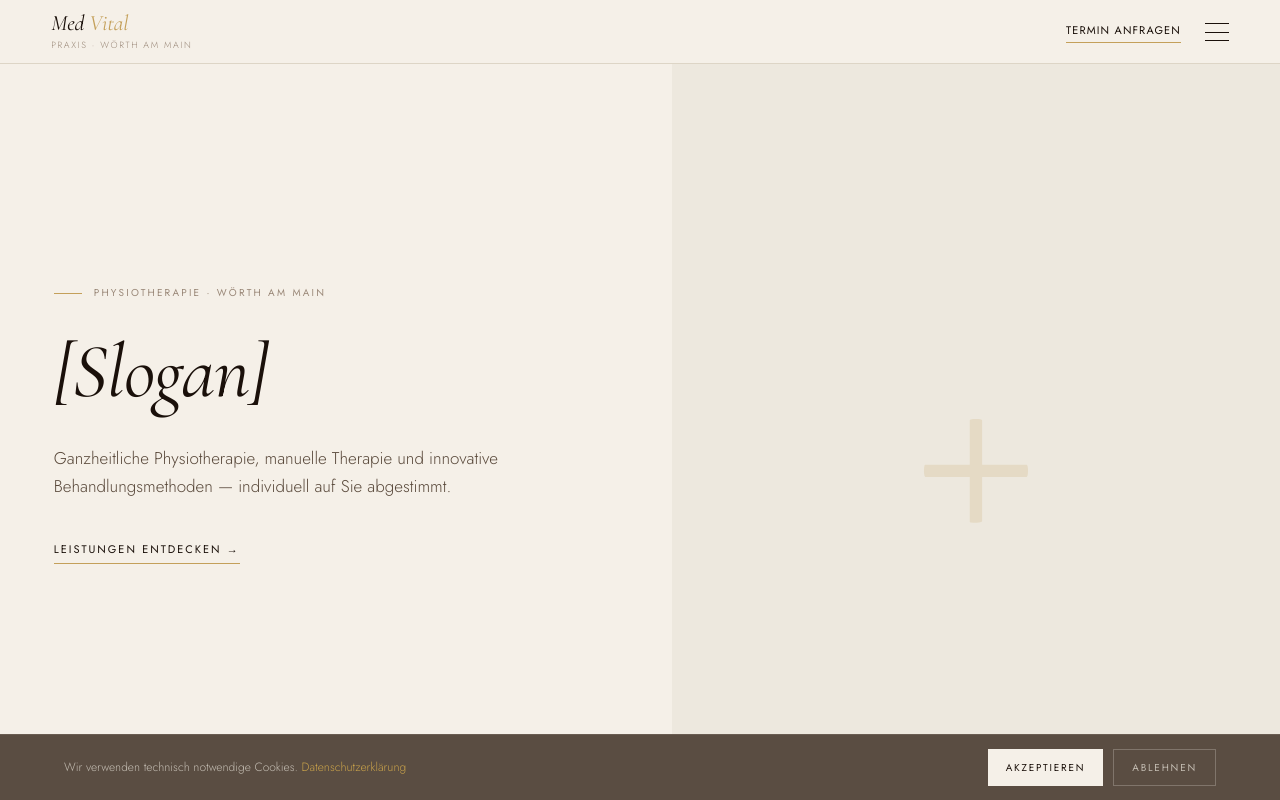
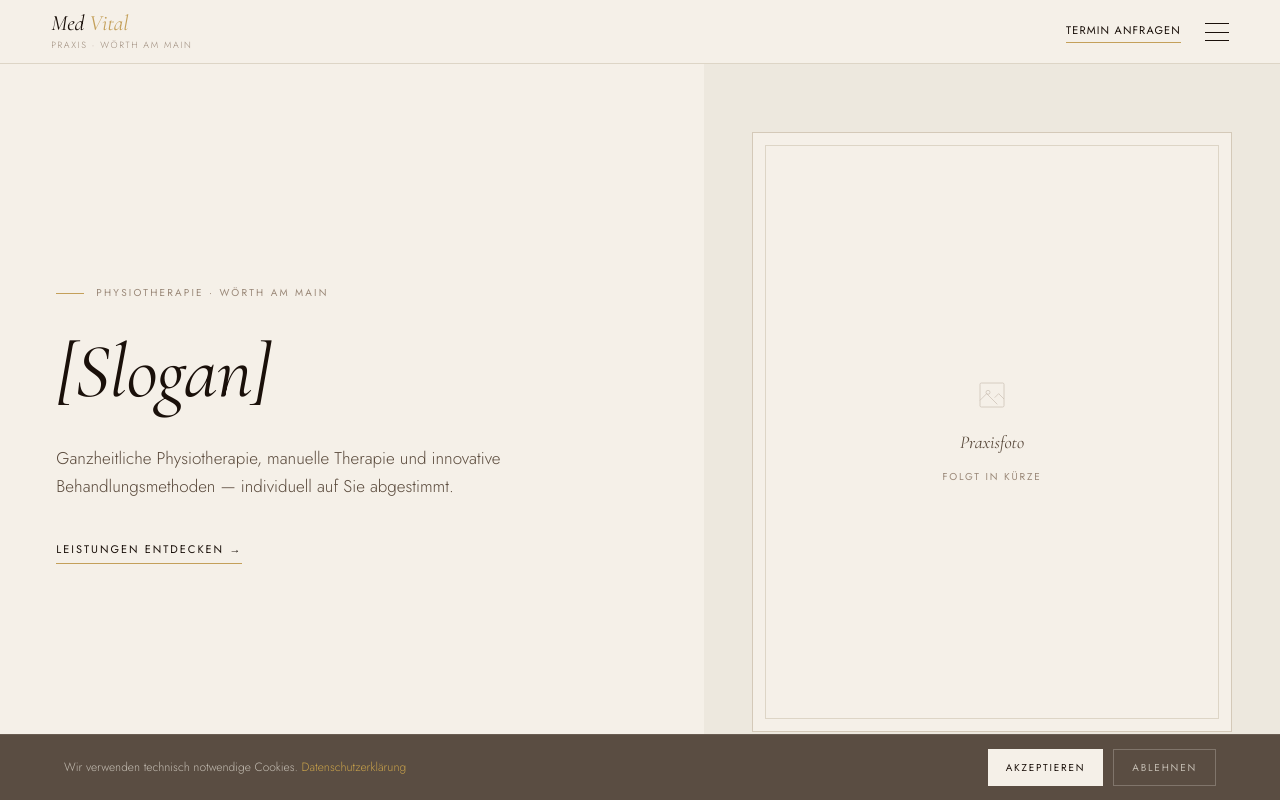
Before and after one commit to lenninnel/praxis-med-vital, an Astro site: page / in a window 1280 px wide. Shown: the top 800 px of the page. Built offline with nearby package versions, Linux system fonts and the light colour scheme; Astro itself is replaced by a stand-in of ours.

Commit message:
Hamburger heller, Hero Bild-Platzhalter, Team garantiert 3

```diff
--- a/src/pages/index.astro
+++ b/src/pages/index.astro
@@ -21,7 +21,20 @@ const kategorien = leistungen.kategorien;
         <a href="/leistungen" class="btn-ghost">Leistungen entdecken →</a>
       </div>
     </div>
-    <div class="hero__decor" aria-hidden="true"></div>
+    <div class="hero__visual" aria-hidden="true">
+      <div class="hero__image-placeholder">
+        <div class="hero__image-inner">
+          <svg viewBox="0 0 48 48" width="32" height="32" fill="none" stroke="currentColor" stroke-width="1">
+            <rect x="6" y="6" width="36" height="36" rx="2"/>
+            <circle cx="18" cy="20" r="3"/>
+            <path d="M6 32l10-10 16 16"/>
+            <path d="M28 28l6-6 8 8"/>
+          </svg>
+          <p class="hero__image-label">Praxisfoto</p>
+          <p class="hero__image-sub">folgt in Kürze</p>
+        </div>
+      </div>
+    </div>
   </section>
 
   <!-- Trust Bar -->
--- a/src/styles/global.css
+++ b/src/styles/global.css
@@ -313,15 +313,15 @@ strong{font-weight:400;color:var(--ink)}
   top:calc(var(--nav-h) - 4px);
   right:4%;
   width:260px;
-  background:var(--ink);
-  border:0.5px solid rgba(255,255,255,.08);
+  background:var(--sage);
+  border:0.5px solid rgba(255,255,255,.1);
   padding:14px 0;
   z-index:99;
   opacity:0;
   visibility:hidden;
   transform:translateY(-8px);
   transition:opacity .2s ease, transform .25s cubic-bezier(.4,0,.2,1), visibility 0s linear .25s;
-  box-shadow:0 24px 48px -16px rgba(0,0,0,.35);
+  box-shadow:0 12px 32px rgba(90,77,66,0.18);
 }
 .nav__menu::before{
   content:'';
@@ -330,9 +330,9 @@ strong{font-weight:400;color:var(--ink)}
   right:18px;
   width:9px;
   height:9px;
-  background:var(--ink);
-  border-left:0.5px solid rgba(255,255,255,.08);
-  border-top:0.5px solid rgba(255,255,255,.08);
+  background:var(--sage);
+  border-left:0.5px solid rgba(255,255,255,.1);
+  border-top:0.5px solid rgba(255,255,255,.1);
   transform:rotate(45deg);
 }
 .nav__menu.open{
@@ -346,25 +346,24 @@ strong{font-weight:400;color:var(--ink)}
   font-family:var(--ff-sans);
   font-size:13px;
   font-weight:300;
-  letter-spacing:.1em;
+  letter-spacing:.08em;
   text-transform:uppercase;
-  color:rgba(245,240,232,.65);
+  color:rgba(245,240,232,.78);
   padding:13px 24px;
+  border-bottom:0.5px solid rgba(255,255,255,.06);
   transition:color .2s, background .2s;
 }
+.nav__menu a:last-child{border-bottom:none}
 .nav__menu a:hover{
-  color:#fff;
-  background:rgba(255,255,255,.03);
-}
-.nav__menu a + a{
-  border-top:0.5px solid rgba(255,255,255,.04);
+  color:var(--gold-lt);
+  background:rgba(255,255,255,.04);
 }
 
 /* ---------- Hero ---------- */
 .hero{
   position:relative;min-height:100vh;
   display:grid;
-  grid-template-columns:1.05fr 0.95fr;
+  grid-template-columns:1.1fr 0.9fr;
   align-items:stretch;
   background:var(--cream);
   padding-top:var(--nav-h);
@@ -376,33 +375,54 @@ strong{font-weight:400;color:var(--ink)}
   display:flex;flex-direction:column;justify-content:center;
   background:var(--cream);
 }
-.hero__decor{
+.hero__visual{
+  display:flex;
+  align-items:center;
+  justify-content:center;
+  padding:5%;
+  background:var(--cream-dk);
+}
+.hero__image-placeholder{
+  width:100%;
+  aspect-ratio:4/5;
+  max-width:480px;
+  border:0.5px solid var(--parchment);
+  background:var(--cream);
+  display:flex;
+  align-items:center;
+  justify-content:center;
   position:relative;
-  background:var(--cream-dk);
-  display:flex;align-items:center;justify-content:center;
-  overflow:hidden;
 }
-.hero__decor::before{
+.hero__image-placeholder::before{
   content:'';
   position:absolute;
-  inset:0;
-  opacity:.06;
-  background-image:
-    linear-gradient(var(--gold) 0.5px, transparent 0.5px),
-    linear-gradient(90deg, var(--gold) 0.5px, transparent 0.5px);
-  background-size:48px 48px;
-  background-position:center;
+  inset:12px;
+  border:0.5px solid var(--border);
+  pointer-events:none;
 }
-.hero__decor::after{
-  content:'+';
-  position:absolute;
+.hero__image-inner{
+  text-align:center;
+  color:var(--ink-lt);
+}
+.hero__image-inner svg{
+  margin:0 auto 16px;
+  opacity:0.5;
+}
+.hero__image-label{
   font-family:var(--ff-serif);
-  font-size:clamp(180px,24vw,360px);
-  font-weight:300;
-  color:var(--gold);
-  opacity:.18;
-  line-height:1;
-  user-select:none;
+  font-style:italic;
+  font-size:18px;
+  font-weight:400;
+  color:var(--ink-mid);
+  margin-bottom:6px;
+}
+.hero__image-sub{
+  font-family:var(--ff-sans);
+  font-size:10px;
+  font-weight:400;
+  letter-spacing:0.18em;
+  text-transform:uppercase;
+  color:var(--ink-lt);
 }
 .hero__eyebrow{
   display:inline-block;
@@ -455,9 +475,9 @@ strong{font-weight:400;color:var(--ink)}
 }
 .hero__tel:hover{color:var(--gold)}
 
-@media(max-width:900px){
+@media(max-width:1024px){
   .hero{grid-template-columns:1fr;min-height:auto}
-  .hero__decor{display:none}
+  .hero__visual{display:none}
   .hero__content{padding:120px 8% 80px}
 }
 
@@ -503,12 +523,25 @@ strong{font-weight:400;color:var(--ink)}
 .team-grid{
   display:grid;
   grid-template-columns:repeat(3,1fr);
+  gap:1px;
   background:var(--border);
-  gap:1px;
-  border:1px solid var(--border);
 }
-@media(max-width:900px){.team-grid{grid-template-columns:1fr 1fr}}
-@media(max-width:600px){.team-grid{grid-template-columns:1fr}}
+@media(max-width:1024px){
+  .team-grid{grid-template-columns:repeat(2,1fr)}
+  .team-grid > .team-card:last-child:nth-child(odd){
+    grid-column:1 / -1;
+    max-width:50%;
+    margin:0 auto;
+    width:100%;
+  }
+}
+@media(max-width:600px){
+  .team-grid{grid-template-columns:1fr}
+  .team-grid > .team-card:last-child:nth-child(odd){
+    grid-column:auto;
+    max-width:none;
+  }
+}
 .team-card{
   background:var(--cream);
   padding:48px 36px 40px;text-align:center;
```
